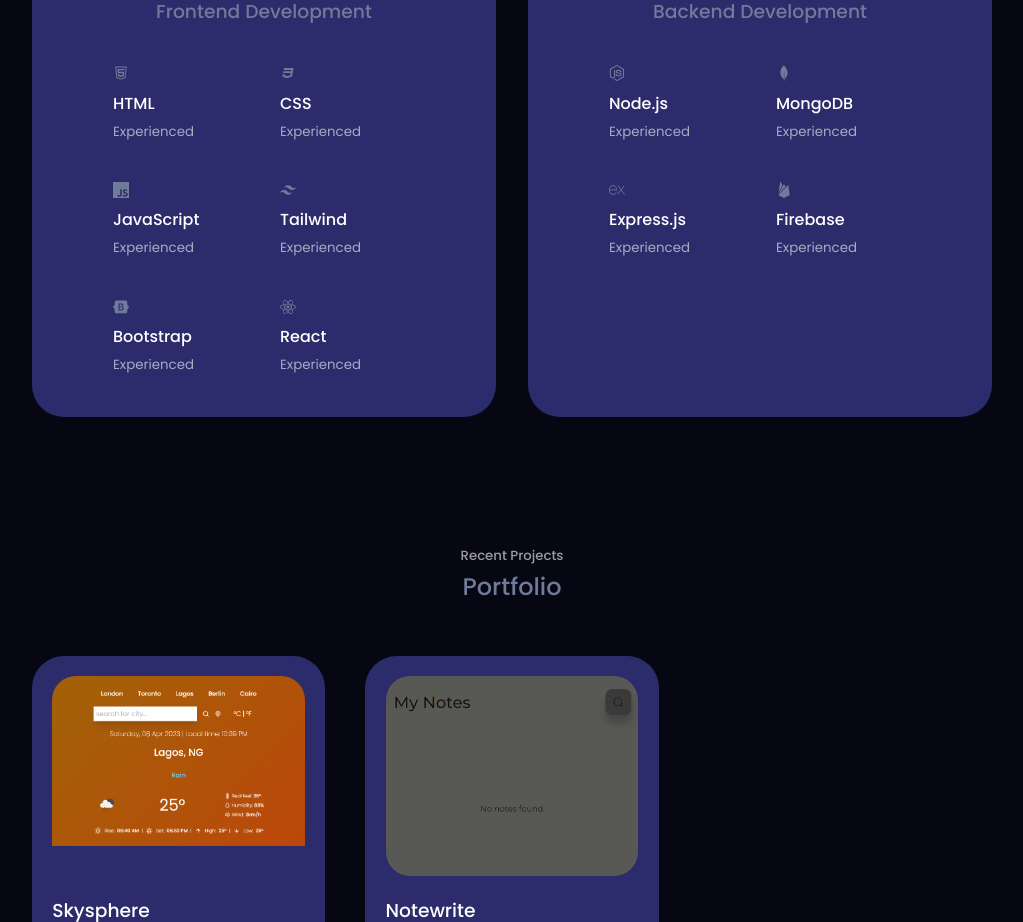
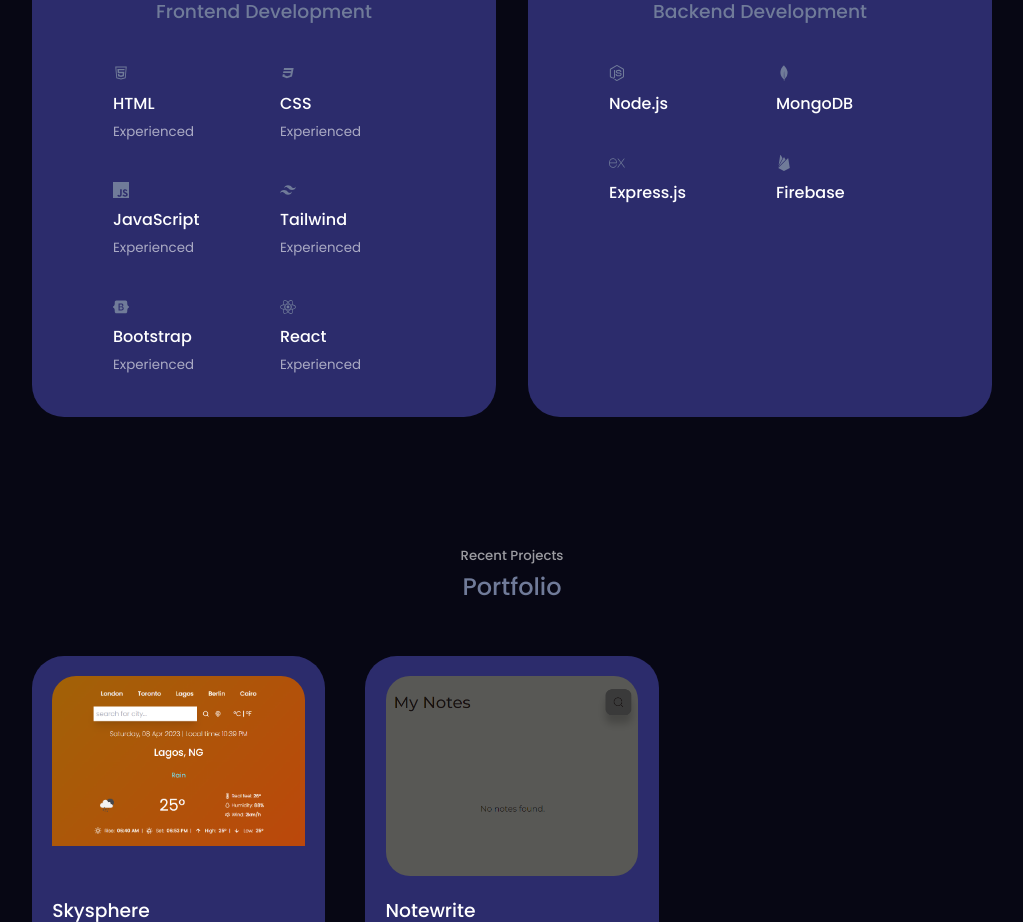
Before and after one commit to SANTAZ10/my-portfolio, a React (Create React App) app: page / in a window 1280 px wide. Shown: the part 1700-2622 px from the top of the page, without its empty margins (128-1151 px from the left). Built offline with nearby package versions, Linux system fonts and the light colour scheme.

Commit message:
new commit on experience

```diff
--- a/src/components/experience/Experience.jsx
+++ b/src/components/experience/Experience.jsx
@@ -78,7 +78,7 @@
               <GrNode className="experience_Details-icon" />
               <div>
                 <h4>Node.js</h4>
-                <small className="text-light">Experienced</small>
+
               </div>
             </article>
 
@@ -86,7 +86,7 @@
               <SiMongodb className="experience_Details-icon" />
               <div>
                 <h4>MongoDB</h4>
-                <small className="text-light">Experienced</small>
+
               </div>
             </article>
 
@@ -94,7 +94,7 @@
               <SiExpress className="experience_Details-icon" />
               <div>
                 <h4>Express.js</h4>
-                <small className="text-light">Experienced</small>
+
               </div>
             </article>
 
@@ -102,7 +102,7 @@
               <SiFirebase className="experience_Details-icon" />
               <div>
                 <h4>Firebase</h4>
-                <small className="text-light">Experienced</small>
+
               </div>
             </article>
           </div>
```
